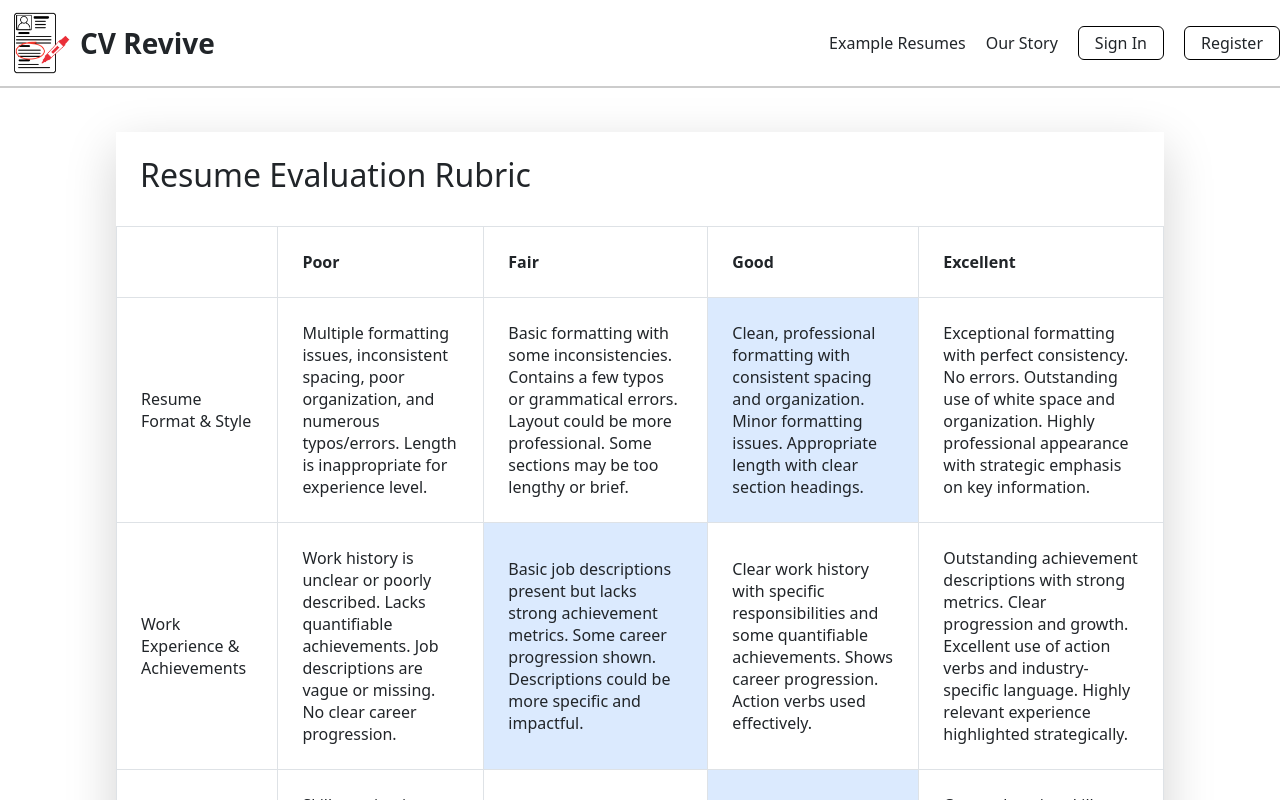
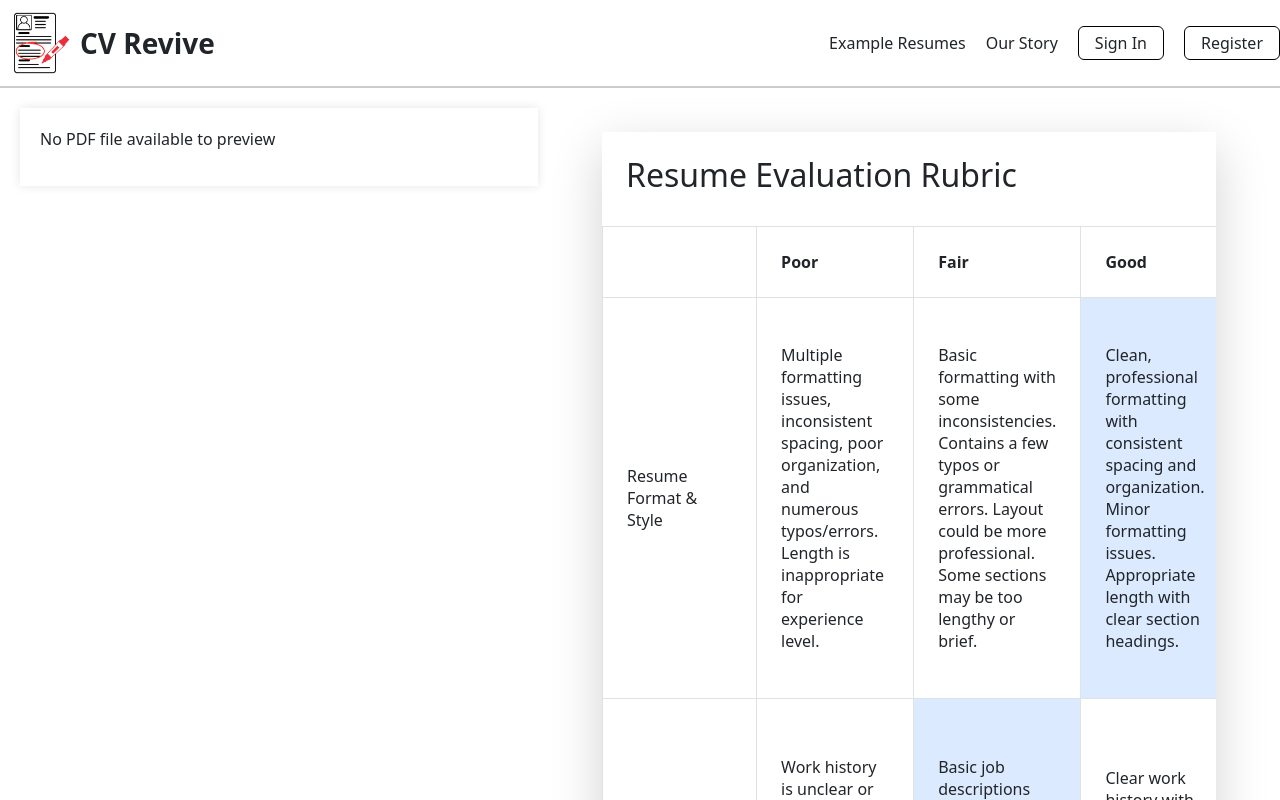
Before and after one commit to texasluminescence/resume-screener, a React (Create React App) app in the folder my-app/: page /results in a window 1280 px wide. Shown: the top 800 px of the page. Built offline with nearby package versions, Linux system fonts and the light colour scheme.

Commit message:
fixed the position of the file viewer

```diff
--- a/my-app/src/Results.js
+++ b/my-app/src/Results.js
@@ -46,8 +46,6 @@ const Results = () => {
 
       {/* Main Content Section */}
       <div className="results-content">
-        <MatrixRubric initialSelections={initialSelections}/>
-        {/* Resume preview */}
         <div className="resume-preview">
           {pdfUrl ? (
             <Document
@@ -67,6 +65,9 @@ const Results = () => {
             <p>No PDF file available to preview</p>
           )}
         </div>
+        <div className="matrix-container">
+          <MatrixRubric initialSelections={initialSelections}/>
+        </div>
       </div>
 
       {/* Footer Section */}
--- a/my-app/src/css_files/Results.css
+++ b/my-app/src/css_files/Results.css
@@ -1,7 +1,10 @@
 .results-content {
   padding: 20px;
-  max-width: 1136px;
+  max-width: 1800px;  /* Increased from 1400px */
   margin: 0 auto;
+  display: flex;
+  gap: 40px;         /* Increased from 20px */
+  align-items: flex-start;
 }
 
 .heroactions2 {
@@ -52,8 +55,9 @@
 }
 
 .resume-preview {
-  max-width: 800px;
-  margin: 20px auto;
+  flex: 0.8;        /* Changed from 1 to make it slightly narrower */
+  max-width: 45%;   /* Changed from 50% */
+  margin: 0;
   padding: 20px;
   background: white;
   box-shadow: 0 0 10px rgba(0,0,0,0.1);
@@ -70,6 +74,12 @@
   border: 1px solid #ddd;
   border-radius: 8px;
   box-shadow: 0 4px 8px rgba(0,0,0,0.1);
+}
+
+.matrix-container {
+  flex: 1.2;        /* Changed from 1 to give it more space */
+  max-width: 55%;   /* Changed from 50% */
+  padding-right: 20px; /* Added padding to prevent rubric from touching the edge */
 }
 
 .sd-matrix__text {
```
Also changed, not shown: 1 other file (tests, documents, lock files or other folders).
